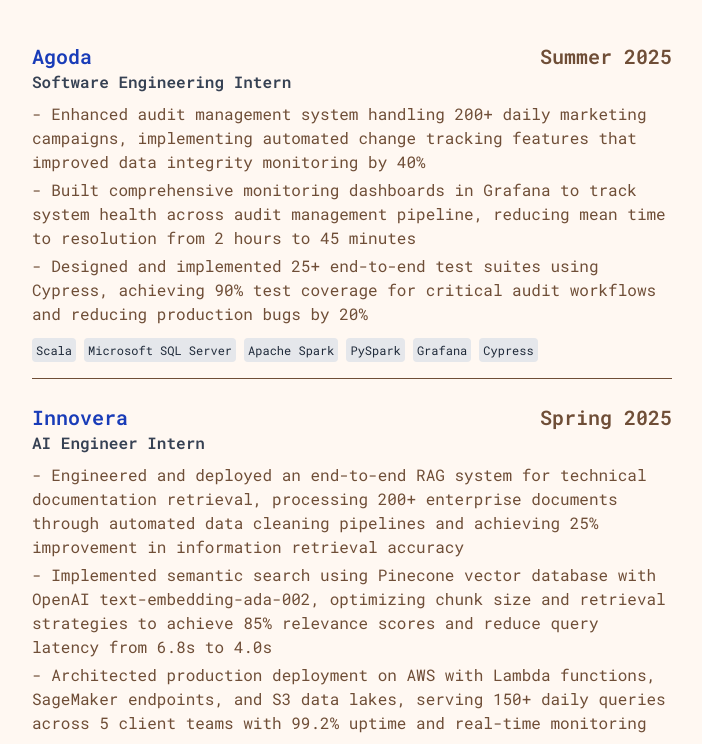
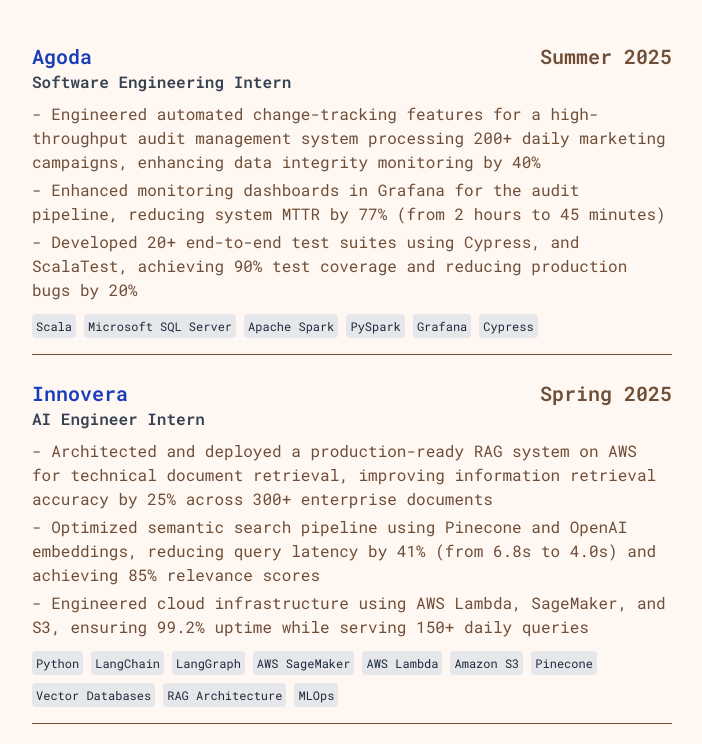
Before and after one commit to TomEverson/Portfolio-Website, an Astro site: page / in a window 1280 px wide. Shown: the part 542-1286 px from the top of the page, without its empty margins (288-990 px from the left). Built offline with nearby package versions, Linux system fonts and the light colour scheme; Astro itself is replaced by a stand-in of ours.

Commit message:
Updated Description

```diff
--- a/src/components/home/section/ProfessionalSection.astro
+++ b/src/components/home/section/ProfessionalSection.astro
@@ -6,9 +6,9 @@
     link: "https://www.agoda.com/",
     date: "Summer 2025",
     description: [
-      "Enhanced audit management system handling 200+ daily marketing campaigns, implementing automated change tracking features that improved data integrity monitoring by 40%",
-      "Built comprehensive monitoring dashboards in Grafana to track system health across audit management pipeline, reducing mean time to resolution from 2 hours to 45 minutes",
-      "Designed and implemented 25+ end-to-end test suites using Cypress, achieving 90% test coverage for critical audit workflows and reducing production bugs by 20%",
+      "Engineered automated change-tracking features for a high-throughput audit management system processing 200+ daily marketing campaigns, enhancing data integrity monitoring by 40%",
+      "Enhanced monitoring dashboards in Grafana for the audit pipeline, reducing system MTTR by 77% (from 2 hours to 45 minutes)",
+      "Developed 20+ end-to-end test suites using Cypress, and ScalaTest, achieving 90% test coverage and reducing production bugs by 20%",
     ],
     tech: [
       "Scala",
@@ -25,9 +25,9 @@
     link: "https://www.innovera.ai/",
     date: "Spring 2025",
     description: [
-      "Engineered and deployed an end-to-end RAG system for technical documentation retrieval, processing 200+ enterprise documents through automated data cleaning pipelines and achieving 25% improvement in information retrieval accuracy",
-      "Implemented semantic search using Pinecone vector database with OpenAI text-embedding-ada-002, optimizing chunk size and retrieval strategies to achieve 85% relevance scores and reduce query latency from 6.8s to 4.0s",
-      "Architected production deployment on AWS with Lambda functions, SageMaker endpoints, and S3 data lakes, serving 150+ daily queries across 5 client teams with 99.2% uptime and real-time monitoring",
+      "Architected and deployed a production-ready RAG system on AWS for technical document retrieval, improving information retrieval accuracy by 25% across 300+ enterprise documents",
+      "Optimized semantic search pipeline using Pinecone and OpenAI embeddings, reducing query latency by 41% (from 6.8s to 4.0s) and achieving 85% relevance scores",
+      "Engineered cloud infrastructure using AWS Lambda, SageMaker, and S3, ensuring 99.2% uptime while serving 150+ daily queries",
     ],
     tech: [
       "Python",
@@ -69,7 +69,7 @@
     date: "2023-2024",
     description: [
       "Migrated Single Page Application from Vue and Webpack to a Server-Side Rendered Application using Nuxt and Vite, improving page load speed, SEO performance, user experience, and development speed by 40%.",
-      "Improved frontend performance by implementing lazy loading and code splitting techniques, reducing initial load time by 35% and enhancing overall application speed.",
+      "Cut initial page load time by 35% by implementing advanced frontend performance techniques, including lazy-loading and code splitting",
       "Designed and implemented a real-time notification system, leveraging WebSockets and push notifications to improve user engagement and ensure timely updates, increasing user retention by 15%.",
     ],
     tech: ["Vue.js", "Nuxt", "Vite", "WebSockets", "Frontend Performance"],
```
